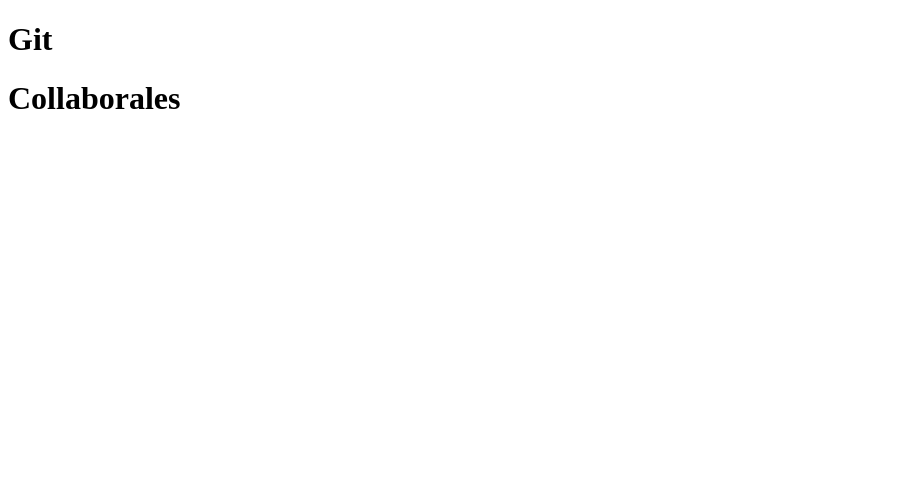
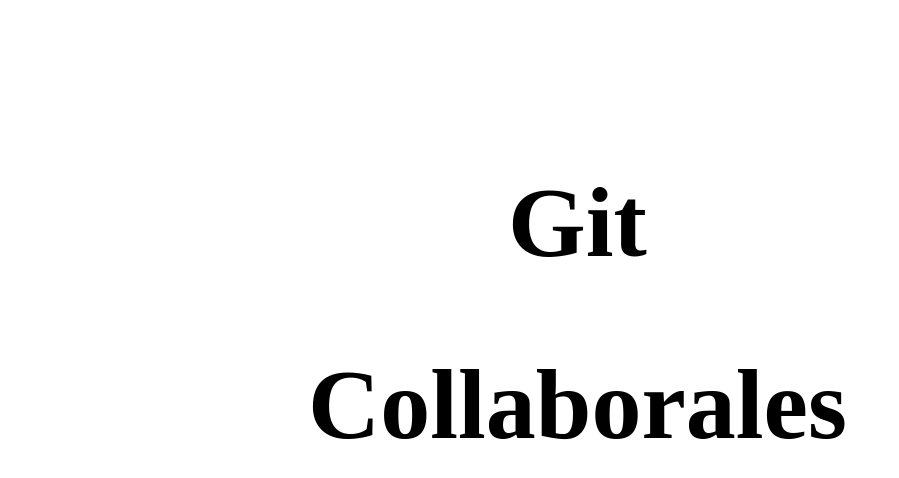
Before and after one commit to elingenierobecerra/grupo2, a plain HTML site: page login.html in a window 1280 px wide. Shown: the whole page, without its empty margins (0-899 px from the left). Drawn offline with Linux system fonts and the light colour scheme.

Commit message:
se agrega un letrero en el index

```diff
--- a/css/style.css
+++ b/css/style.css
@@ -0,0 +1,12 @@
+.git{
+    padding-top: 90px;
+    padding-left: 500px;
+    font-size: 50px;
+    font-family:'Times New Roman', Times, serif;
+}
+.git2{
+
+    padding-left: 300px;
+    font-size: 50px;
+    font-family:'Times New Roman', Times, serif;
+}
```
Also changed, not shown: login.html (+1 -1 lines).
